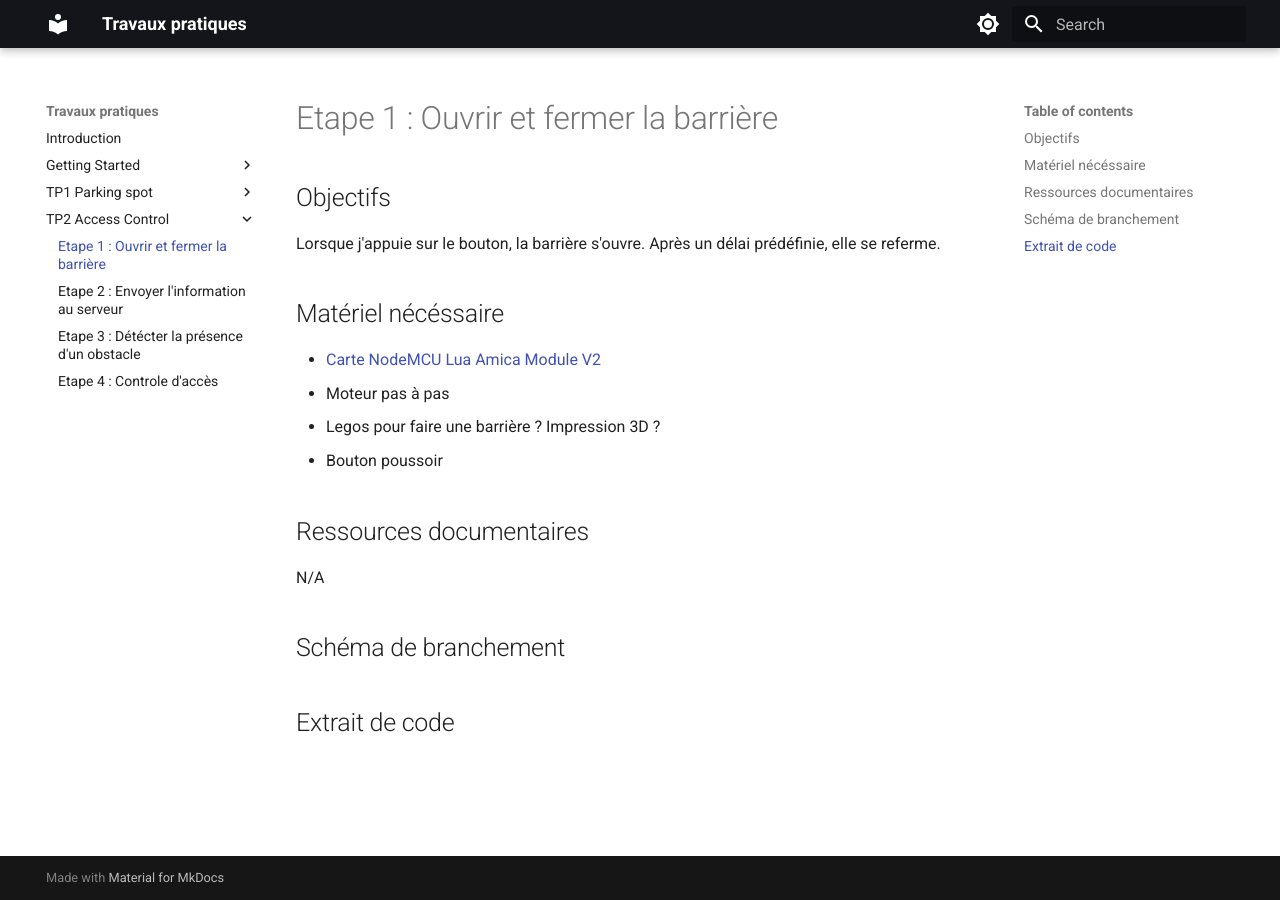
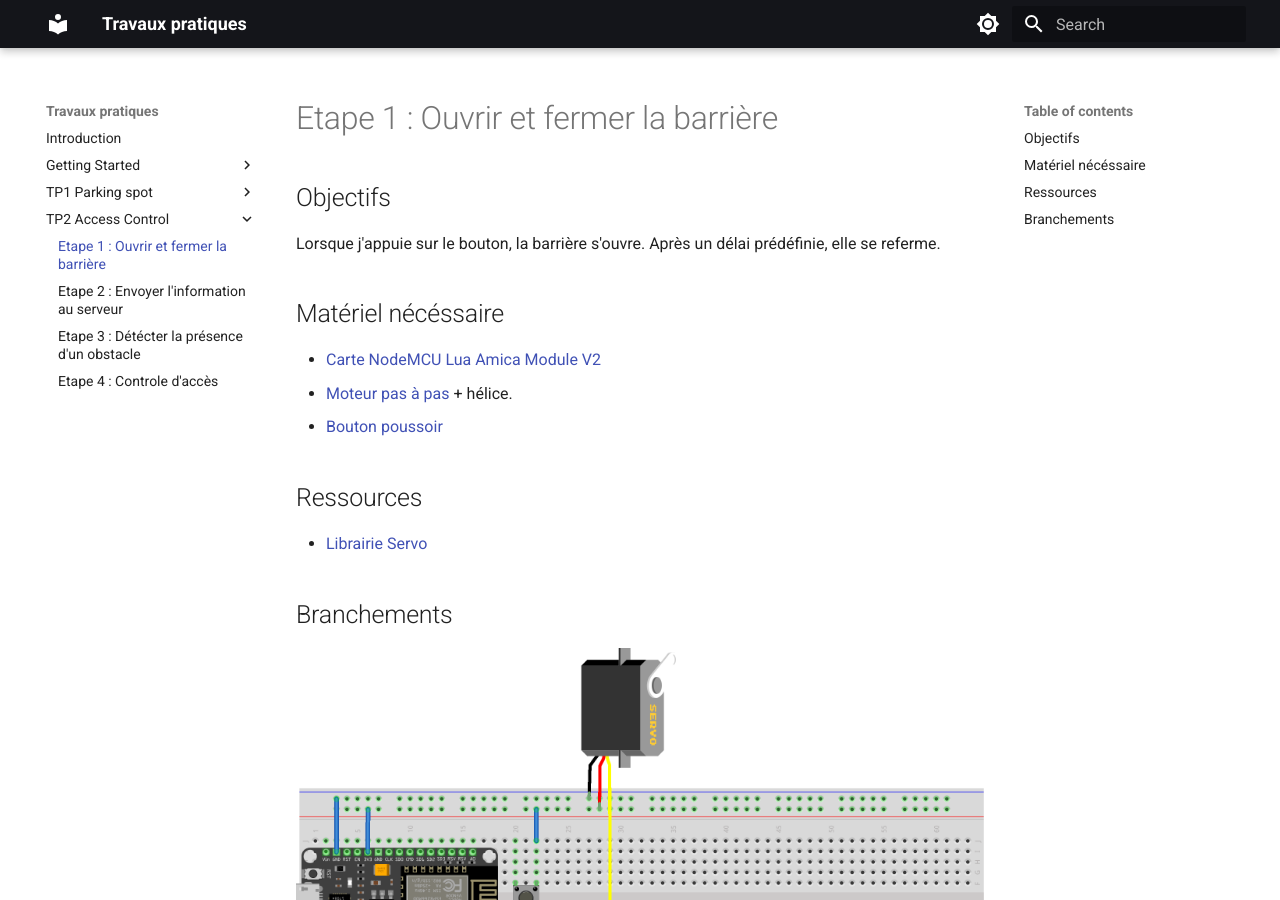
Before and after one commit to JulesAaelio/docs-tp-parking, an MkDocs documentation site: the page built from docs/TP2-Access-Control/etape-1.md, in a window 1280 px wide and 900 px high. Built offline with MkDocs 1.6.1 and Material for MkDocs 9.7.7, drawn with Linux system fonts in a browser that asks for light colours.

```diff
--- a/docs/TP2-Access-Control/etape-1.md
+++ b/docs/TP2-Access-Control/etape-1.md
@@ -7,14 +7,13 @@ Après un délai prédéfinie, elle se referme.
 
 ## Matériel nécéssaire
 - [Carte NodeMCU Lua Amica Module V2](https://leony.ydayslyon.fr/consumables/284)
-- Moteur pas à pas
-- Legos pour faire une barrière ? Impression 3D ?
-- Bouton poussoir
+- [Moteur pas à pas](https://leony.ydayslyon.fr/consumables/146) + hélice.
+- [Bouton poussoir](https://leony.ydayslyon.fr/consumables/237)
 
-## Ressources documentaires
-N/A
+## Ressources
+- [Librairie Servo](https://www.arduino.cc/reference/en/libraries/servo/)
 
-## Schéma de branchement
+## Branchements
 
-
-## Extrait de code
+![breaboard](../images/2-step-1_bb.png)
+![schematics](../images/2-step-1_schem.png)
```
Also changed, not shown: docs/TP1-Parking-spot/etape-4.md (+4 -1 lines), docs/TP1-Parking-spot/etape-5.md (+4 -0 lines), docs/TP2-Access-Control/etape-2-.md (+7 -6 lines), docs/images/2-step-1_bb.png (added), docs/images/2-step-1_schem.png (added), docs/images/step-4_bb.png (added), docs/images/step-4_schem.png (added), docs/images/step-5_bb.png (added), docs/images/step-5_schem.png (added).
